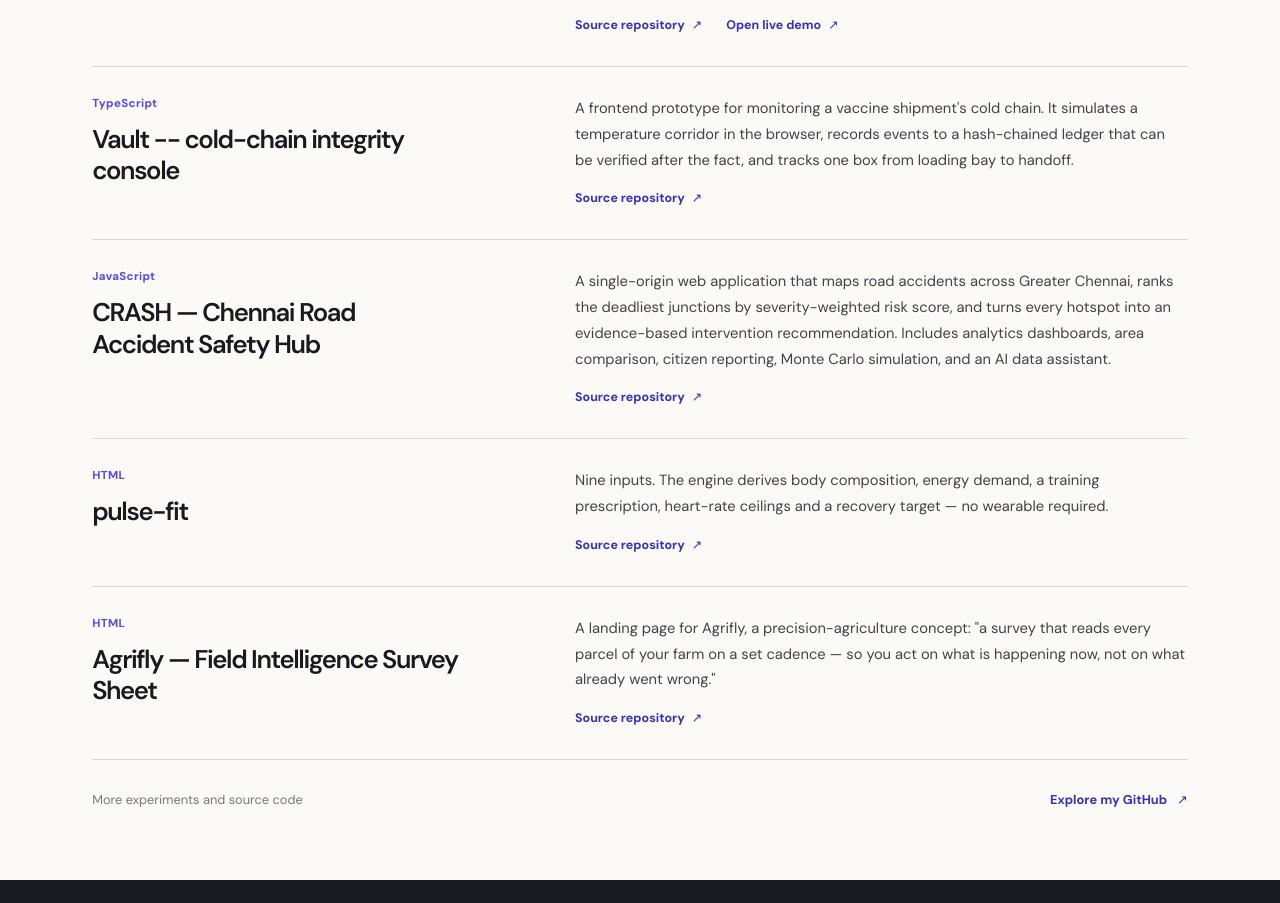
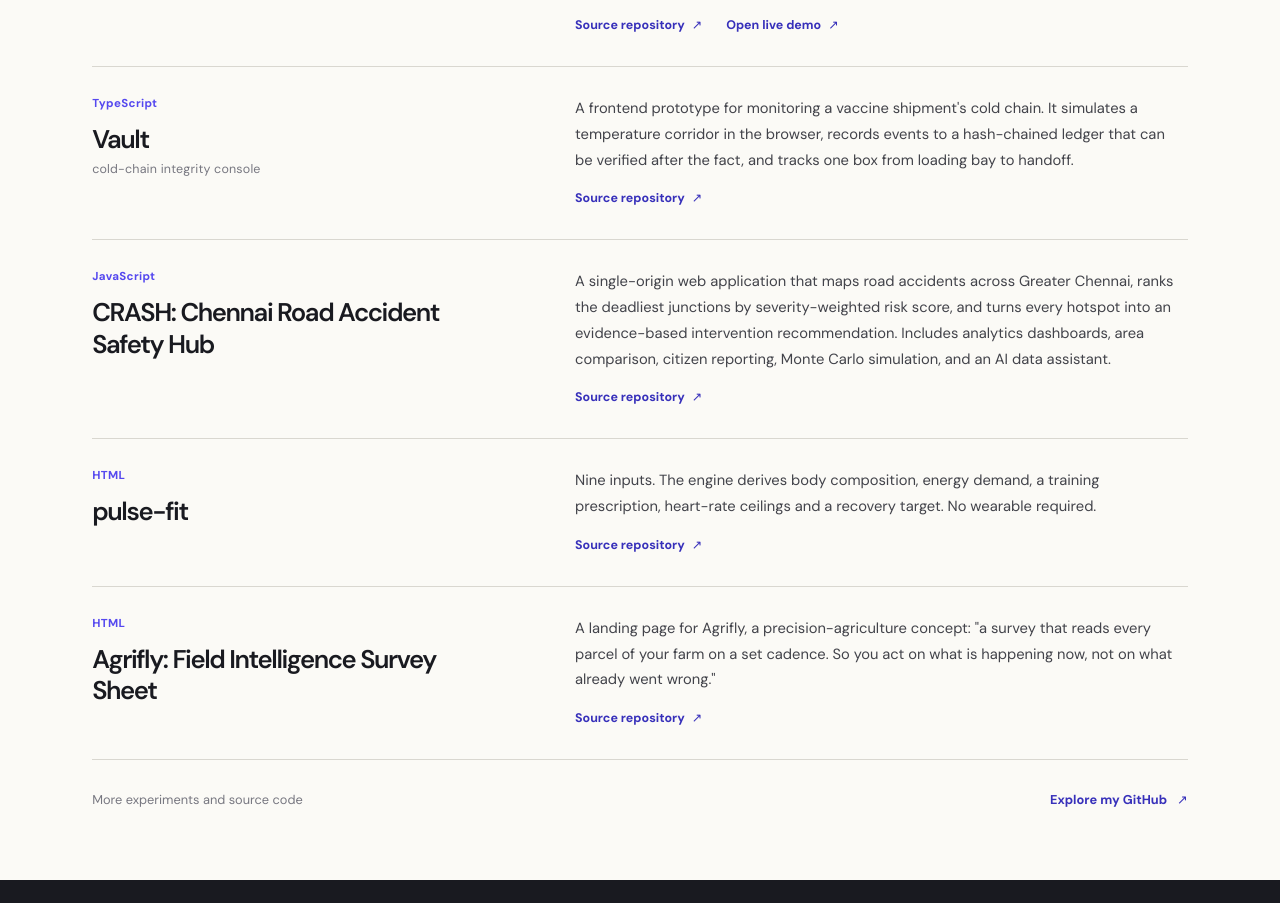
Before and after one commit to abivan100-stack/abivan-portfolio, a React (Vite) app: page / in a window 1280 px wide. Shown: the part 1800-2703 px from the top of the page. Built offline with nearby package versions, Linux system fonts and the light colour scheme.

Commit message:
Remove em dashes from portfolio copy

```diff
--- a/index.html
+++ b/index.html
@@ -5,7 +5,7 @@
     <meta name="viewport" content="width=device-width, initial-scale=1.0" />
     <meta name="theme-color" content="#f5f3ed" />
     <meta name="description" content="Abivan is a 14-year-old robotics enthusiast and vibe coder in Chennai, exploring ideas through software and robotics." />
-    <title>Abivan — Personal Portfolio</title>
+    <title>Abivan | Personal Portfolio</title>
   </head>
   <body>
     <div id="root"></div>
--- a/src/App.css
+++ b/src/App.css
@@ -73,6 +73,7 @@
 .project-name { display: flex; flex-direction: column; align-items: flex-start; gap: 13px; }
 .project-type { color: var(--blue); font-size: .72rem; font-weight: 700; letter-spacing: .03em; }
 .project-name h3 { margin: 0; font-size: clamp(1.25rem, 2vw, 1.75rem); font-weight: 600; letter-spacing: -.055em; line-height: 1.22; transition: color 180ms ease; }
+.project-subtitle { margin-top: -7px; color: var(--quiet); font-size: .78rem; letter-spacing: .015em; }
 .project-row:hover .project-name h3 { color: var(--blue); }
 .project-detail > p { max-width: 610px; margin: 0; color: var(--ink-soft); font-size: .92rem; line-height: 1.75; }
 .project-detail > p.project-context { margin-top: 8px; color: var(--quiet); font-size: .78rem; }
--- a/src/App.tsx
+++ b/src/App.tsx
@@ -6,6 +6,7 @@ type Project = (typeof projects)[number]
 
 function ProjectRow({ project, index }: { project: Project; index: number }) {
   const reduceMotion = useReducedMotion()
+  const [projectTitle, projectSubtitle] = project.name.split(/\s+--\s+/, 2)
   return (
     <motion.article
       className="project-row"
@@ -16,10 +17,11 @@ function ProjectRow({ project, index }: { project: Project; index: number }) {
     >
       <div className="project-name">
         <span className="project-type">{project.language || 'Project'}</span>
-        <h3>{project.name}</h3>
+        <h3>{projectSubtitle ? projectTitle : project.name}</h3>
+        {projectSubtitle && <span className="project-subtitle">{projectSubtitle}</span>}
       </div>
       <div className="project-detail">
-        <p>{project.summary || 'The repository does not include a project description yet.'}</p>
+        <p>{project.summary || 'Project description coming soon.'}</p>
         {project.contextNote && project.contextNote.trim() !== project.summary.trim() && <p className="project-context">{project.contextNote}</p>}
         <div className="project-links">
           <a href={project.url} target="_blank" rel="noreferrer">Source repository <span aria-hidden="true">↗</span></a>
--- a/src/data/projects.json
+++ b/src/data/projects.json
@@ -3,7 +3,7 @@
     "slug": "volt-ledger",
     "name": "Volt",
     "summary": "A transparent, tamper-evident ledger for peer-to-peer rooftop-solar energy trading.",
-    "contextNote": "Built for the Open Energy Challenge 2026. All data is simulated — nothing real was metered or billed.",
+    "contextNote": "Built for the Open Energy Challenge 2026. All data is simulated. Nothing real was metered or billed.",
     "url": "https://github.com/abivan100-stack/volt-ledger",
     "demoUrl": "https://volt-ledger.vercel.app",
     "language": "TypeScript",
@@ -25,7 +25,7 @@
   },
   {
     "slug": "C.R.A.S.H",
-    "name": "CRASH — Chennai Road Accident Safety Hub",
+    "name": "CRASH: Chennai Road Accident Safety Hub",
     "summary": "A single-origin web application that maps road accidents across Greater Chennai, ranks the deadliest junctions by severity-weighted risk score, and turns every hotspot into an evidence-based intervention recommendation. Includes analytics dashboards, area comparison, citizen reporting, Monte Carlo simulation, and an AI data assistant.",
     "contextNote": null,
     "url": "https://github.com/abivan100-stack/C.R.A.S.H",
@@ -38,7 +38,7 @@
   {
     "slug": "pulse-fit",
     "name": "pulse-fit",
-    "summary": "Nine inputs. The engine derives body composition, energy demand, a training prescription, heart-rate ceilings and a recovery target — no wearable required.",
+    "summary": "Nine inputs. The engine derives body composition, energy demand, a training prescription, heart-rate ceilings and a recovery target. No wearable required.",
     "contextNote": null,
     "url": "https://github.com/abivan100-stack/pulse-fit",
     "demoUrl": null,
@@ -49,8 +49,8 @@
   },
   {
     "slug": "agrifly",
-    "name": "Agrifly — Field Intelligence Survey Sheet",
-    "summary": "A landing page for Agrifly, a precision-agriculture concept: \"a survey that reads every parcel of your farm on a set cadence — so you act on what is happening now, not on what already went wrong.\"",
+    "name": "Agrifly: Field Intelligence Survey Sheet",
+    "summary": "A landing page for Agrifly, a precision-agriculture concept: \"a survey that reads every parcel of your farm on a set cadence. So you act on what is happening now, not on what already went wrong.\"",
     "contextNote": null,
     "url": "https://github.com/abivan100-stack/agrifly",
     "demoUrl": null,
```
Also changed, not shown: scripts/sync-projects.mjs (+14 -3 lines).
